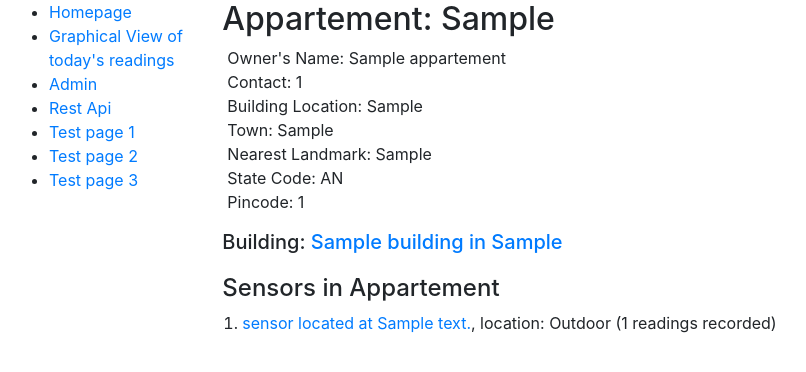
After one commit to sajankp/iot_project, a Django app: page /appartement/1 in a window 1280 px wide. The commit adds this page. Shown: the top 372 px of the page, without its empty margins (6-812 px from the left). Run offline with Django 3.2, Linux system fonts and the light colour scheme; tables that the repository leaves empty hold one stand-in row (values such as "Sample post"); some libraries are stand-ins or nearby versions.

Commit message:
Add 3 new pages for detailing appartement,building and sensor(list data as well).
All 3 use generic.DetailView and spelling mistake was corrected as well.The pages can be used to list the different models,
and will also be capable of listing the various connections between the same.get_absolute_url was defined for easier access.
updated admin interface to include landmark and latitude for buildings

```diff
--- a/esp8266/models.py
+++ b/esp8266/models.py
@@ -3,6 +3,7 @@ from datetime import datetime
 from django.utils import timezone
 from django.core.validators import MaxValueValidator
 from uuid import uuid4
+from django.urls import reverse
 # Create your models here.
 
 class Data(models.Model):
@@ -46,14 +47,19 @@ class Sensor(models.Model):
         default=False,
         help_text="The location of sensor",
         )
-    appartment = models.ForeignKey('Appartment', on_delete=models.SET_NULL, null=True)
+    appartement = models.ForeignKey('Appartement', on_delete=models.SET_NULL, null=True)
     def __str__(self):
         return f"sensor located at {self.description}"
+
+    def get_absolute_url(self):
+        """Return the url to access detail record for each Sensor"""
+        return reverse('sensor-detail', args=[self.id])
 
     class Meta:
         ordering = ['-created_date']
 
-class Appartment(models.Model):
+
+class Appartement(models.Model):
     """represent many adresses within one building"""
     created_date = models.DateTimeField(auto_now_add=True)
     last_modified_date = models.DateTimeField(auto_now=True)
@@ -68,6 +74,9 @@ class Appartment(models.Model):
     building = models.ForeignKey('Building', on_delete=models.SET_NULL, null=True)
     def __str__(self):
         return f'{self.field_1}'
+    def get_absolute_url(self):
+        """Return the url to access detail record for each Appartement"""
+        return reverse('appartement-detail', args=[self.id])
     class Meta:
         ordering = ['building','field_1']
 
@@ -135,3 +144,8 @@ class Building(models.Model):
     longitude=models.DecimalField(max_digits=10, decimal_places=7, null=True)
     def __str__(self):
         return f"{self.building_name} in {self.town}"
+    def get_absolute_url(self):
+        """Return the url to access detail record for each Building"""
+        return reverse('building-detail', args=[self.id])
+    class Meta:
+        ordering = ['state','town','created_date']
--- a/esp8266/templates/base_generic.html
+++ b/esp8266/templates/base_generic.html
@@ -1,7 +1,7 @@
 <!DOCTYPE html>
 <html lang="en">
 <head>
-  {% block title %}<title>Local Library</title>{% endblock %}
+  {% block title %}<title>My IOT Website</title>{% endblock %}
   <meta charset="utf-8">
   <meta name="viewport" content="width=device-width, initial-scale=1">
   <link rel="stylesheet" href="https://stackpath.bootstrapcdn.com/bootstrap/4.1.3/css/bootstrap.min.css" integrity="sha384-MCw98/SFnGE8fJT3GXwEOngsV7Zt27NXFoaoApmYm81iuXoPkFOJwJ8ERdknLPMO" crossorigin="anonymous">
--- /dev/null
+++ b/esp8266/templates/esp8266/appartement_detail.html
@@ -0,0 +1,26 @@
+{% extends "base_generic.html" %}
+
+{% block content %}
+  <h2>Appartement: {{ appartement.field_1 }}</h2>
+
+  <ul style="margin-left:-35px;list-style: none;">
+    <li>Owner's Name: {{ appartement.name }}</li>
+    <li>Contact: {{ appartement.mobile_number }}</li>
+    <li>Building Location: {{ appartement.building.field_2 }}</li>
+    <li>Town: {{ appartement.building.town }}</li>
+    <li>Nearest Landmark: {{ appartement.building.landmark }}</li>
+    <li>State Code: {{ appartement.building.state }}</li>
+    <li>Pincode: {{ appartement.building.pincode }}</li>
+  </ul>
+
+  <h5>Building: <a href="{{ appartement.building.get_absolute_url }}">{{appartement.building}}</a></h5>
+
+  <div style="margin-top:20px">
+    <h4>Sensors in Appartement</h4>
+    <ol>
+    {% for sensor in appartement.sensor_set.all %}
+      <li style="margin-left:-20px"><a href="{{sensor.get_absolute_url}}">{{ sensor }}</a>, location: {{sensor.is_outdoor|yesno:"Outdoor,Indoor"}} ({{sensor.data_set.all.count}} readings recorded)</li>
+    {% endfor %}
+    </ol>
+  </div>
+{% endblock %}
--- a/esp8266/urls.py
+++ b/esp8266/urls.py
@@ -24,4 +24,8 @@ urlpatterns = [
     path('test2', views.DataListView.as_view(), name="test2"),
     path('test', views.test, name="test"),
     path('test3',views.test3,name="test3"),
+    path('sensor/<int:pk>', views.SensorDetailView.as_view(), name='sensor-detail'),
+    path('appartement/<int:pk>', views.AppartementDetailView.as_view(), name='appartement-detail'),
+    path('building/<int:pk>', views.BuildingDetailView.as_view(), name='building-detail'),
+    path('buildings',views.BuildingListView.as_view(), name='building-list'),
 ]
--- a/esp8266/views.py
+++ b/esp8266/views.py
@@ -1,7 +1,7 @@
 from django.shortcuts import render
 from django.views.decorators.csrf import csrf_exempt
 from django.http import HttpResponse, HttpResponseRedirect, JsonResponse
-from .models import Data
+from .models import Data,Sensor,Appartement,Building
 from django.utils import timezone
 from django.urls import reverse
 import json,collections
@@ -99,3 +99,19 @@ def test3(request):
     reading=collections.namedtuple('Reading',['date','max_reading','min_reading'])
     values = [reading(x[0][0],x[0][1],x[1][1]) for x in combined_values]
     return render(request,'esp8266/test3.html',{"form":form,"values":values})
+
+
+class SensorDetailView(generic.DetailView):
+    model = Sensor
+
+
+class AppartementDetailView(generic.DetailView):
+    model = Appartement
+
+
+class BuildingDetailView(generic.DetailView):
+    model = Building
+
+
+class BuildingListView(generic.ListView):
+    model = Building
```
Also changed, not shown: esp8266/admin.py (+11 -11 lines), esp8266/templates/esp8266/building_detail.html (added, +22 -0 lines), esp8266/templates/esp8266/sensor_detail.html (added, +17 -0 lines), esp8266/migrations/0009_auto_20190618_2339.py.
